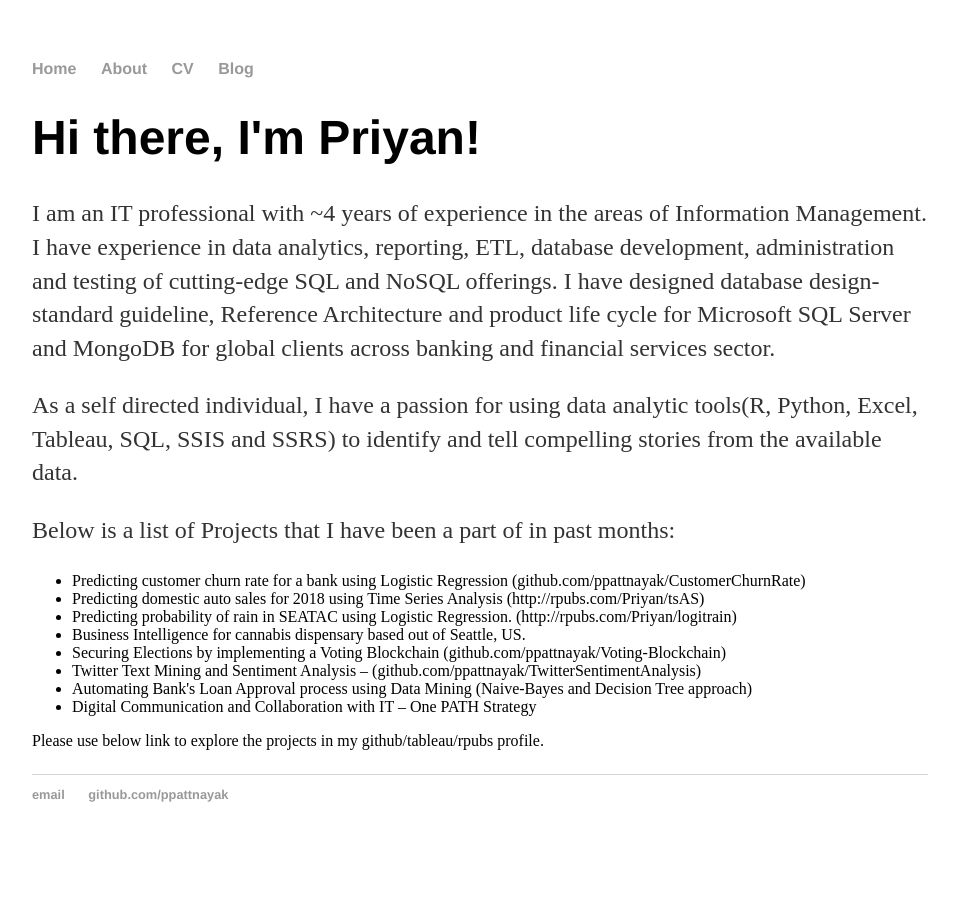
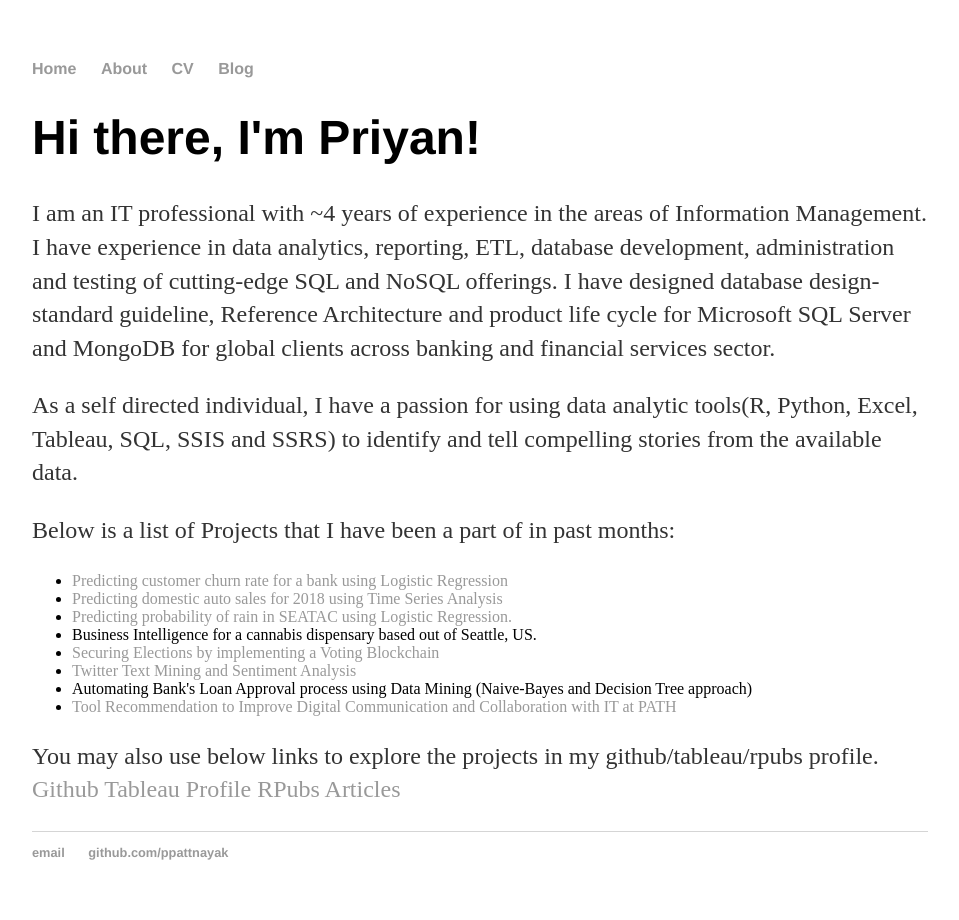
Before and after one commit to ppattnayak/ppattnayak_archive.github.io, a Jekyll site: the page built from about/index.html, in a window 1280 px wide. Shown: the whole page, without its empty margins (160-1119 px from the left). Built offline with Jekyll 4.4.1, drawn with Linux system fonts in a browser that asks for light colours.

Commit message:
Update index.html

```diff
--- a/about/index.html
+++ b/about/index.html
@@ -11,18 +11,22 @@ title: Priyan Pattnayak - About Me
 
 	<p>Below is a list of Projects that I have been a part of in past months:
   <ul>
-  <li>Predicting customer churn rate for a bank using Logistic Regression (github.com/ppattnayak/CustomerChurnRate)</li>
-  <li>Predicting domestic auto sales for 2018 using Time Series Analysis (http://rpubs.com/Priyan/tsAS)</li>
-  <li>Predicting probability of rain in SEATAC using Logistic Regression. (http://rpubs.com/Priyan/logitrain)</li>
-  <li>Business Intelligence for cannabis dispensary based out of Seattle, US.</li>
-  <li>Securing Elections by implementing a Voting Blockchain (github.com/ppattnayak/Voting-Blockchain)</li>
-  <li>Twitter Text Mining and Sentiment Analysis – (github.com/ppattnayak/TwitterSentimentAnalysis)</li>
-  <li>Automating Bank's Loan Approval process using Data Mining (Naive-Bayes and Decision Tree approach)</li>
-  <li>Digital Communication and Collaboration with IT – One PATH Strategy</li>
+  <li><a href="github.com/ppattnayak/CustomerChurnRate">Predicting customer churn rate for a bank using Logistic Regression</a> </li>
+  <li><a href="http://rpubs.com/Priyan/tsAS">Predicting domestic auto sales for 2018 using Time Series Analysis</a> </li>
+  <li><a href="http://rpubs.com/Priyan/logitrain">Predicting probability of rain in SEATAC using Logistic Regression. </a></li>
+  <li>Business Intelligence for a cannabis dispensary based out of Seattle, US.</li>
+  <li><a href="https://github.com/ppattnayak/Voting-Blockchainn">Securing Elections by implementing a Voting Blockchain </li>
+  <li><a href="github.com/ppattnayak/TwitterSentimentAnalysis">Twitter Text Mining and Sentiment Analysis </a></li>
+  <li>Automating Bank's Loan Approval process using Data Mining (Naive-Bayes and Decision Tree approach) </li>
+  <li><a href="https://public.tableau.com/views/Analyzingexistingtoolsandrecommendingmeanstoimprovecommunicationandcollaborationwithinanorganization-Realworldstudy/Story1?:embed=y&:display_count=yes">Tool Recommendation to Improve Digital Communication and Collaboration with IT at PATH</a></li>
 </ul>
 
-
-Please use below link to explore the projects in my github/tableau/rpubs profile.
+	</p>
+<p>
+You may also use below links to explore the projects in my github/tableau/rpubs profile.
+	<a href="https://github.com/ppattnayak"> Github </a>
+	<a href="public.tableau.com/profile/priyaranjan8002"> Tableau Profile </a>
+	<a href="http://rpubs.com/Priyan"> RPubs Articles </a>
 
 </p>
 </div><!-- /.blurb -->
```
